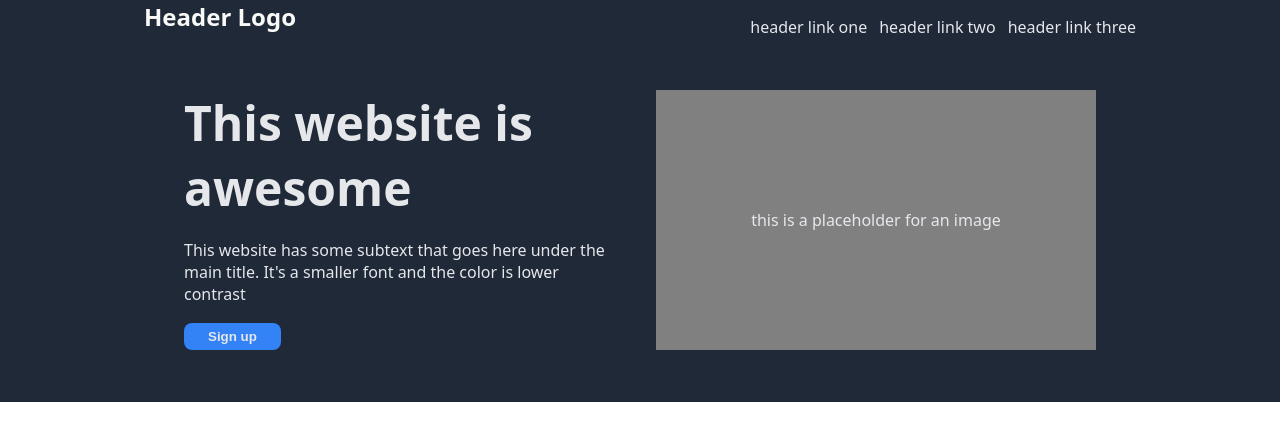
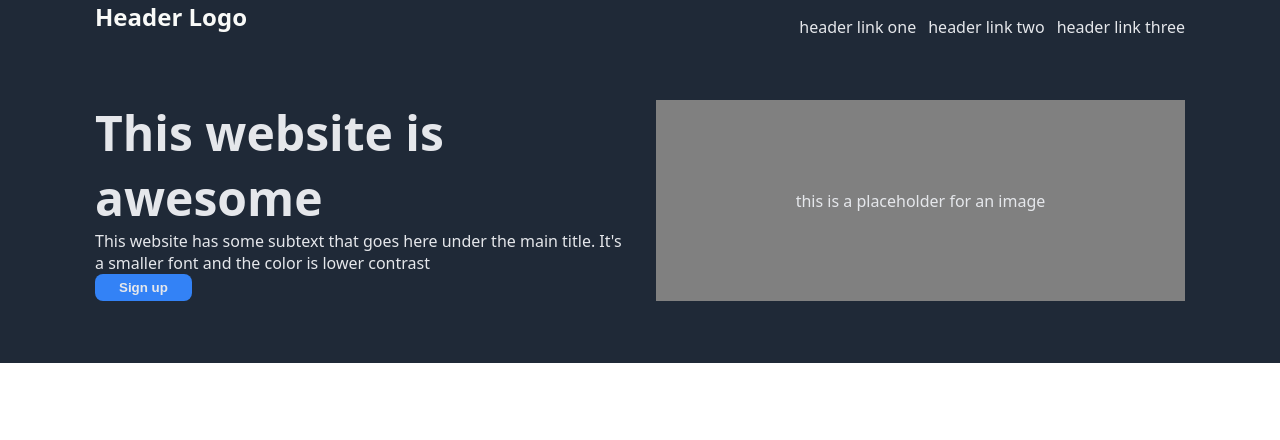
Before and after one commit to R-o-b-S/landing-page-odin, a plain HTML site: page index.html in a window 1280 px wide. Drawn offline with Linux system fonts and the light colour scheme.

Commit message:
The goal fo this session is to fix the lateral spaces in a more dinamic way.
first of all class "lateral" was created
2 empty "lateral" divs will be the adjustable spaces on the content sides

removed all previous fixed wight and height values

added a "center" class div

fixed previous flexes values

```diff
--- a/index.html
+++ b/index.html
@@ -10,6 +10,9 @@
 
 <body>
     <div class="header">
+        <div class="lateral">
+        </div>
+        <div class="center">
             <div class="upper-header">
                 <div class="logo">Header Logo</div>
                 <ul>
@@ -21,7 +24,8 @@
             <div class="lower-header">
                 <div class="left-header">
                     <div class="awesome">This website is awesome</div>
-                <div class="text">This website has some subtext that goes here under the main title. It's a smaller font
+                    <div class="text">This website has some subtext that goes here under the main title. It's a smaller
+                        font
                         and the color is lower contrast</div>
                     <button class="signup">Sign up</button>
                 </div>
@@ -30,6 +34,10 @@
                 </div>
             </div>
         </div>
+        <div class="lateral">
+        </div>
+
+    </div>
 
 
 </body>
--- a/style.css
+++ b/style.css
@@ -6,26 +6,39 @@ body {
 
 }
 
+
+
 .header {
     background-color: #1F2937;
     color: #e5e7eb;
     display: flex;
+    padding-top: 0px;
+    padding-bottom: 62px;
+    justify-content: center;
+}
+
+.lateral {
+    display: flex;
+    flex-basis: 100px;
+}
+
+.center {
+    display: flex;
     flex-direction: column;
-    padding: 144px;
-    padding-top: 0px;
-    padding-bottom: 52px;
 }
 
 .upper-header {
     display: flex;
     justify-content: space-between;
-    margin-bottom: 36px;
+    margin-bottom: 46px;
+
 }
 
 .logo {
     font-size: 24px;
     color: #f9faf8;
     font-weight: bold;
+
 }
 
 ul {
@@ -49,10 +62,7 @@ a {
     display: flex;
     flex-direction: column;
     justify-content: space-between;
-    width: 440px;
-    height: 260px;
-    min-width: 440px;
-    min-height: 260px;
+    flex-basis: 100%;
 }
 
 .awesome {
@@ -75,14 +85,6 @@ a {
     display: flex;
     align-items: center;
     justify-content: center;
-
+    flex-basis: 100%;
+    background-color: gray;
 }
-
-.placeholder {
-    display: flex;
-    width: 440px;
-    height: 260px;
-    background-color: gray;
-    align-items: center;
-    justify-content: center;
-}
```
Lines whose indentation alone changed are shown as unchanged.
